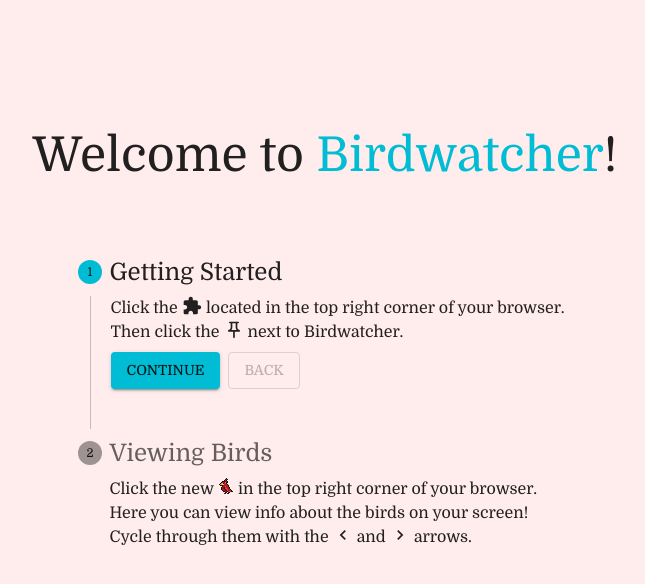
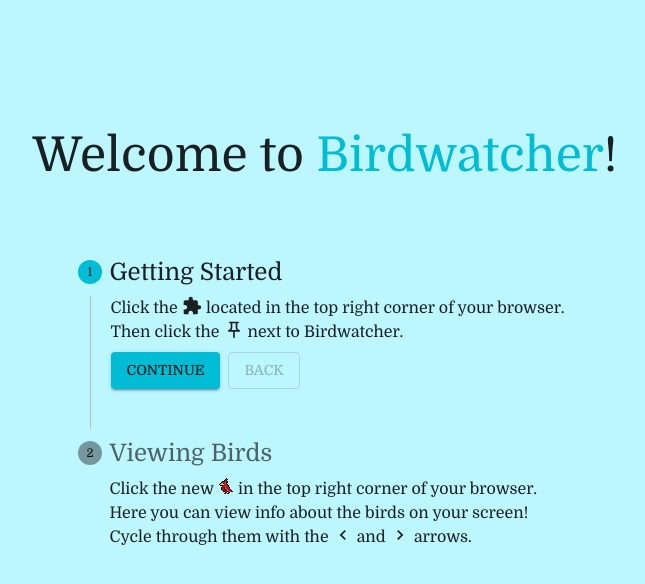
Before and after one commit to horganb/bird-extension, a React (Create React App) app in the folder site/: page / in a window 1280 px wide. Shown: the top 584 px of the page, without its empty margins (315-960 px from the left). Built offline with nearby package versions, Linux system fonts and the light colour scheme.

Commit message:
adjust website background

```diff
--- a/site/src/App.css
+++ b/site/src/App.css
@@ -5,5 +5,5 @@
   align-items: center;
   /* justify-content: center; */
   padding-top: 5%;
-  background-color: rgb(255, 236, 236);
+  background-color: #bcf6ff;
 }
```
